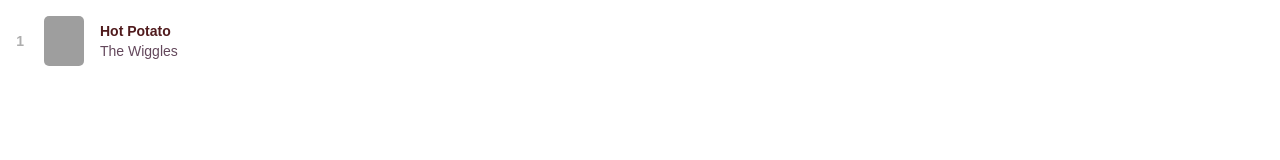
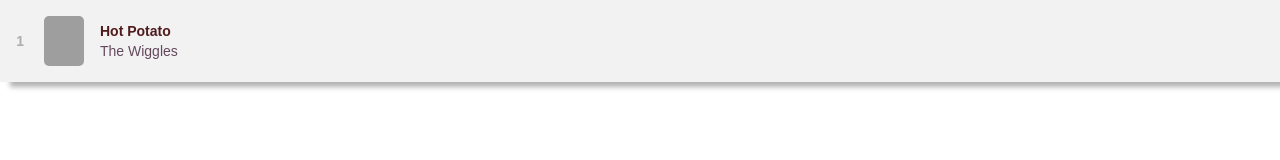
Before and after one commit to NatalieShamir/spotify_monthly_favs, a plain HTML site: page src/index.html in a window 1280 px wide. Drawn offline with Linux system fonts and the light colour scheme; grey boxes are pictures that could not be loaded.

Commit message:
add styles to track__item:hover

```diff
--- a/src/blocks/track.css
+++ b/src/blocks/track.css
@@ -9,6 +9,8 @@
 
 .track__item:hover {
   cursor: pointer;
+  background: #f2f2f2;
+  box-shadow: 10px 5px 5px rgba(0, 0, 0, 0.3);
 }
 
 .track__order-number {
```
